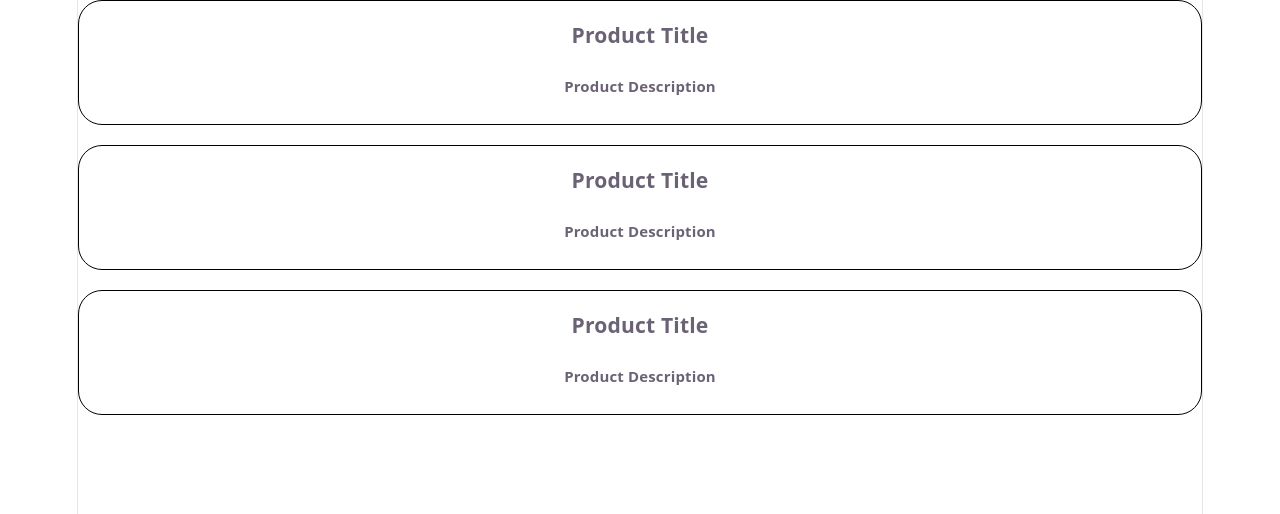
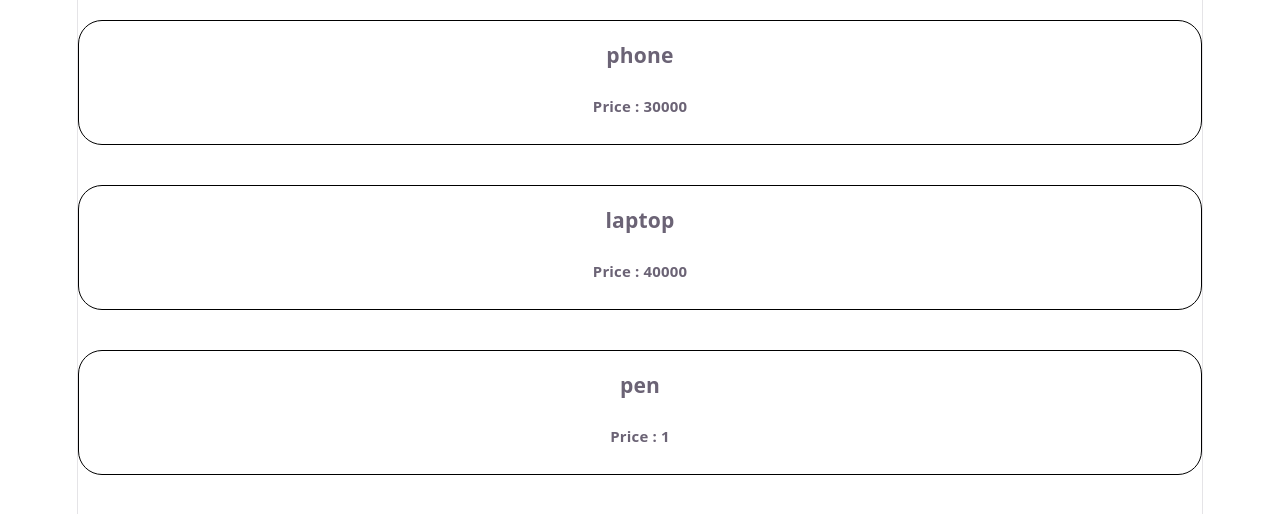
Before and after one commit to Choudhary-Nivedika/react-playground, a React (Vite) app in the folder basic-react-app/: page / in a window 1280 px wide. Shown: the top 514 px of the page. Built offline with nearby package versions, Linux system fonts and the light colour scheme.

Commit message:
Used props to pass data between components

```diff
--- a/basic-react-app/src/Product.css
+++ b/basic-react-app/src/Product.css
@@ -3,4 +3,5 @@
     border-radius: 24px;
     margin-bottom: 20px;
     padding: 0 5px 0 5px;
+    margin-top: 20px;
 }
--- a/basic-react-app/src/Product.jsx
+++ b/basic-react-app/src/Product.jsx
@@ -1,10 +1,11 @@
 import "./Product.css";
 
-function Product() {
+function Product({title, price=1}) {
+    // console.log(props.title);
     return(
         <div className="Product">
-            <h3>Product Title</h3>
-            <h5>Product Description</h5>
+            <h3>{title}</h3>
+            <h5>Price : {price}</h5>
         </div>
     );
 }
--- a/basic-react-app/src/ProductTab.jsx
+++ b/basic-react-app/src/ProductTab.jsx
@@ -3,9 +3,9 @@
 function ProductTab() {
     return (
     <>
-      <Product/>
-      <Product/>
-      <Product/>
+      <Product title="phone" price={30000}/>
+      <Product title="laptop" price={40000}/>
+      <Product title="pen"/>
     </>
     );
 }
```
